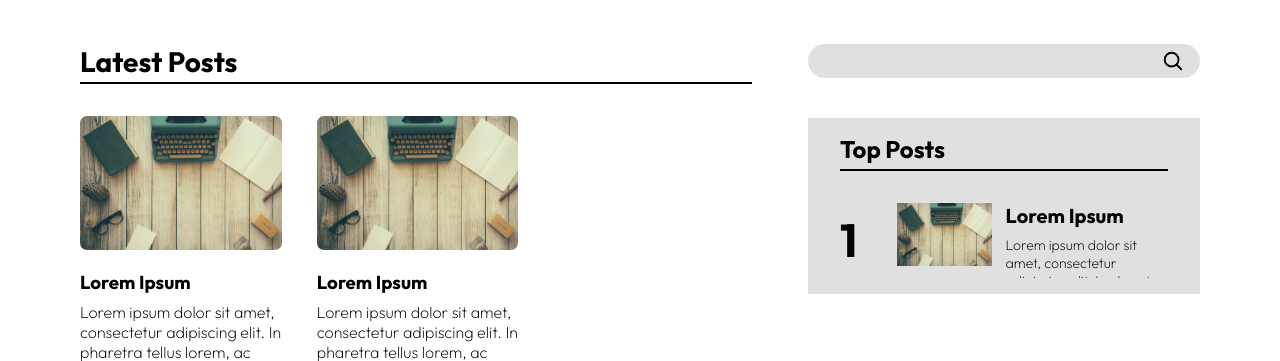
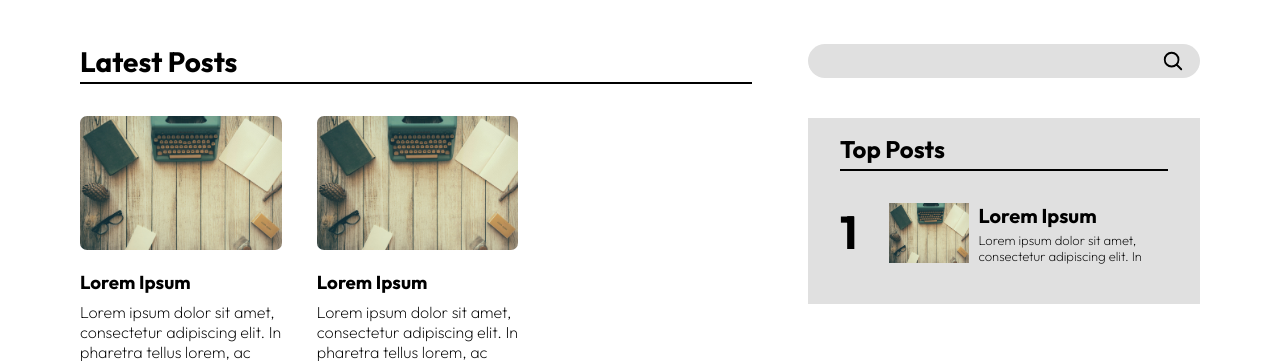
Before and after one commit to davidolanrewaju/my-blog, a PHP site: page / in a window 1280 px wide. Shown: the part 594-955 px from the top of the page. Run offline with PHP 8.4, Linux system fonts and the light colour scheme; some web fonts are replaced.

Commit message:
Fix top post sidebar style

```diff
--- a/css/style.css
+++ b/css/style.css
@@ -243,35 +243,27 @@ body {
   margin-bottom: 5px;
 }
 
-.top-post-image {
-  width: 20%;
+.top-post-container {
+  display: grid;
+  grid-template-columns: 10% 85%;
+  column-gap: 5%;
 }
 
-.top-post {
-  display: flex;
-  flex-direction: row;
-  align-items: center;
-  gap: 2.5rem;
+.top-post-body {
+  display: grid;
+  grid-template-columns: 30% 68%;
+  column-gap: 2%;
+  align-items: start;
+}
+
+.top-post-info {
+  display: grid;
+  grid-template-rows: 20% 50%;
+  row-gap: 5%;
 }
 
 .top-post-number {
   font-size: 46px;
-}
-
-.top-post-body {
-  width: 100%;
-  display: grid;
-  align-items: start;
-  grid-template-columns: 35% 60%;
-  column-gap: 5%;
-}
-
-.top-post-image {
-  width: 100%;
-}
-
-.top-post-image img {
-  width: 100%;
 }
 
 .top-post-title {
@@ -282,8 +274,7 @@ body {
   overflow: hidden;
   text-overflow: ellipsis;
   text-wrap: pre-wrap;
-  max-height: 3em;
+  max-height: 4em;
   font-weight: 200;
-  font-size: 14px;
-  margin-top: 0.5rem;
+  font-size: 13px;
 }
--- a/index.php
+++ b/index.php
@@ -162,16 +162,15 @@
                 <img class="search-icon" src="css/assets/search.svg" alt="search-icon">
             </div>
             <div class="top-post-section">
+
                 <h2 class="top-post-section-header">Top Posts</h2>
                 <hr class="underline">
+
                 <div class="top-post-container">
-                    <div class="top-post">
                     <h1 class="top-post-number">1</h1>
                     <div class="top-post-body">
-                            <div class="top-post-image">
-                                <img src="css/assets/retrosupply.jpg" alt="post-img">
-                            </div>
-                            <div class="top-post-container">
+                        <img src="css/assets/retrosupply.jpg" alt="post-img" width="80" height="60">
+                        <div class="top-post-info">
                             <h1 class="top-post-title">Lorem Ipsum</h1>
                             <p class="post-content">
                                 Lorem ipsum dolor sit amet, consectetur adipiscing elit. In pharetra tellus lorem,
@@ -197,7 +196,6 @@
                     </div>
                 </div>
             </div>
-            </div>
         </section>
     </div>
 </body>
```
Lines whose indentation alone changed are shown as unchanged.
